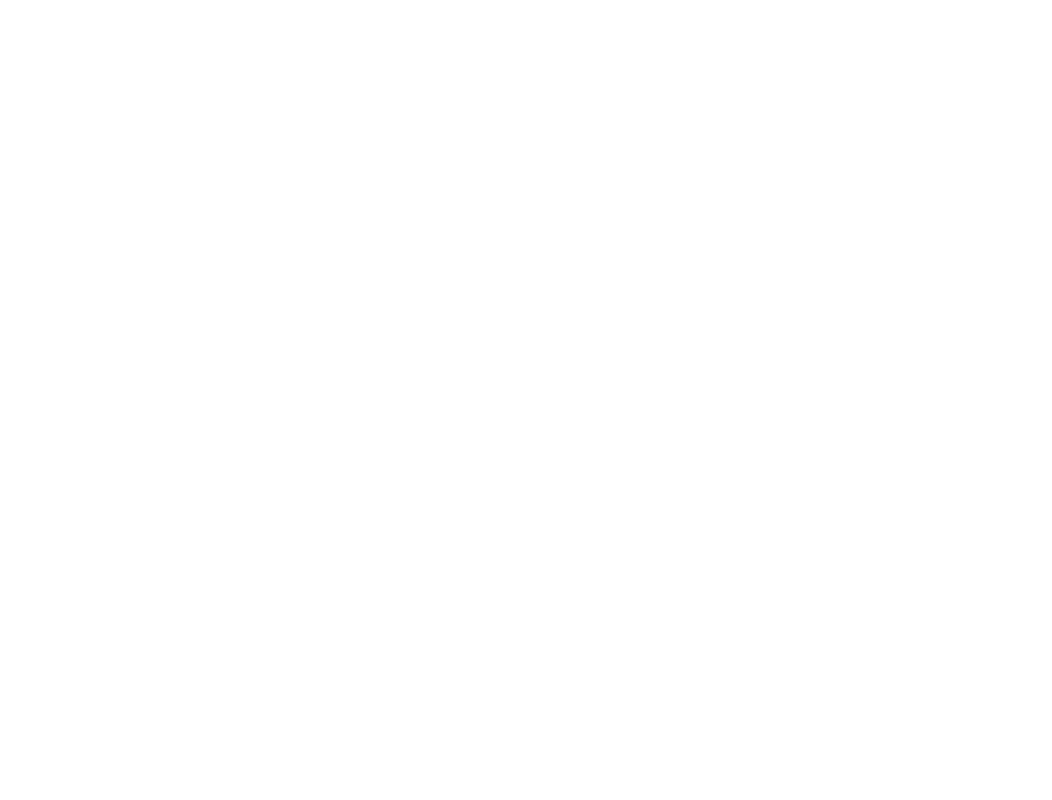
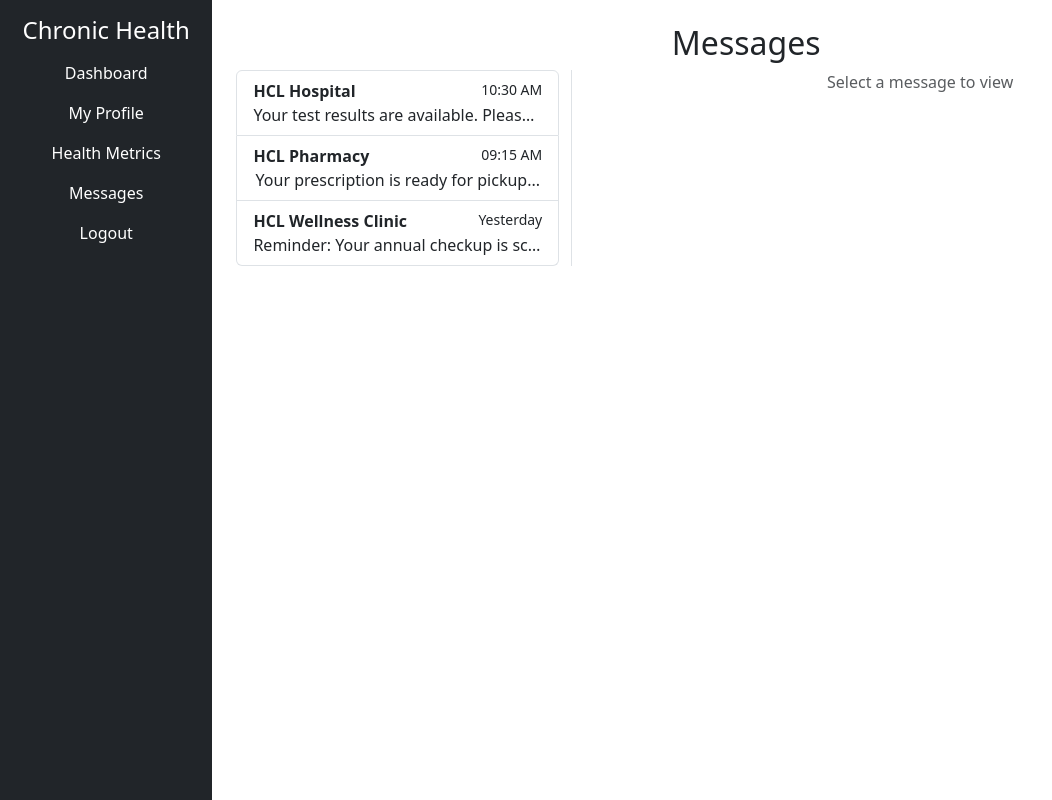
Before and after one commit to Vaibhav80/chronic-health-app, a React (Vite) app: page /messages in a window 1280 px wide. Before the commit this address had no page. Shown: the whole page, without its empty margins (0-1052 px from the left). Built offline with nearby package versions, Linux system fonts and the light colour scheme.

Commit message:
messages screen

```diff
--- a/src/App.jsx
+++ b/src/App.jsx
@@ -10,6 +10,7 @@ import Contact from "./components/Contact";
 import Resources from "./components/Resources";
 import ForgotPassword from "./components/ForgotPassword";
 import Profile from "./components/Profile";
+import Messages from "./components/Messages";
 
 function App() {
   return (
@@ -25,6 +26,7 @@ function App() {
           <Route path="/resources" element={<Resources />} />
           <Route path="/forgot-password" element={<ForgotPassword />} />
           <Route path="/profile" element={<Profile />} />
+          <Route path="/messages" element={<Messages />} />
         </Routes>
       </Router>
     </div>
--- /dev/null
+++ b/src/components/Messages.jsx
@@ -0,0 +1,75 @@
+import React, { useState } from "react";
+import "bootstrap/dist/css/bootstrap.min.css";
+import SideNavbar from "./SideNavbar";
+
+const messagesData = [
+  {
+    id: 1,
+    sender: "HCL Hospital",
+    message: "Your test results are available. Please check...",
+    fullMessage: "Your test results are available. Please visit our online portal to download the full report.",
+    time: "10:30 AM",
+  },
+  {
+    id: 2,
+    sender: "HCL Pharmacy",
+    message: "Your prescription is ready for pickup...",
+    fullMessage: "Your prescription for blood pressure medication is ready for pickup at MediCare Pharmacy.",
+    time: "09:15 AM",
+  },
+  {
+    id: 3,
+    sender: "HCL Wellness Clinic",
+    message: "Reminder: Your annual checkup is scheduled...",
+    fullMessage: "Reminder: Your annual checkup is scheduled for March 25 at 10:00 AM. Please confirm your appointment.",
+    time: "Yesterday",
+  },
+];
+
+const Messages = () => {
+  const [selectedMessage, setSelectedMessage] = useState(null);
+
+  return (
+    <div className="d-flex">
+      <SideNavbar/>
+
+      <div className="container-fluid p-4">
+        <h2>Messages</h2>
+        <div className="row">
+          <div className="col-md-4 border-end">
+            <div className="list-group">
+              {messagesData.map((msg) => (
+                <button
+                  key={msg.id}
+                  className={`list-group-item list-group-item-action ${selectedMessage?.id === msg.id ? "active" : ""}`}
+                  onClick={() => setSelectedMessage(msg)}
+                >
+                  <div className="d-flex justify-content-between">
+                    <strong>{msg.sender}</strong>
+                    <small>{msg.time}</small>
+                  </div>
+                  <p className="mb-0 text-truncate">{msg.message}</p>
+                </button>
+              ))}
+            </div>
+          </div>
+
+          <div className="col-md-8">
+            {selectedMessage ? (
+              <div className="card p-3">
+                <h5>{selectedMessage.sender}</h5>
+                <p className="text-muted">{selectedMessage.time}</p>
+                <p>{selectedMessage.fullMessage}</p>
+                <button className="btn btn-primary">Reply</button>
+              </div>
+            ) : (
+              <p className="text-center text-muted">Select a message to view</p>
+            )}
+          </div>
+        </div>
+      </div>
+    </div>
+  );
+};
+
+export default Messages;
--- a/src/components/SideNavbar.jsx
+++ b/src/components/SideNavbar.jsx
@@ -28,9 +28,9 @@ const SideNavbar =()=>{
                 </a>
             </li>
             <li className="nav-item">
-                <a className="nav-link text-white" href="#">
-                    Messages
-                </a>
+                    <Link className="nav-link text-white" to="/messages">
+                        Messages
+                    </Link>
             </li>
             <li className="nav-item">
                 <a className="nav-link text-white" href="#" onClick={onLogout}>
```
